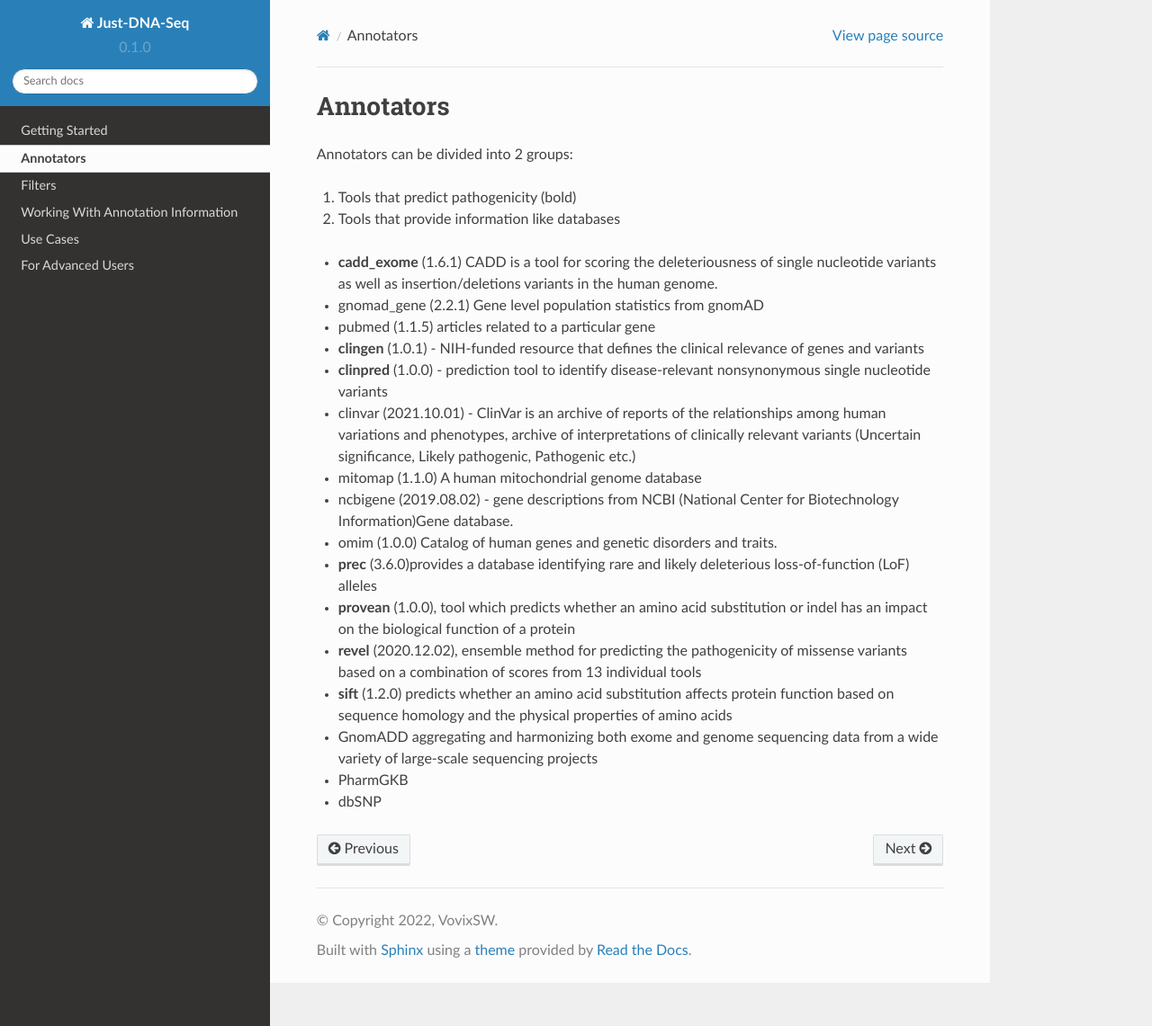
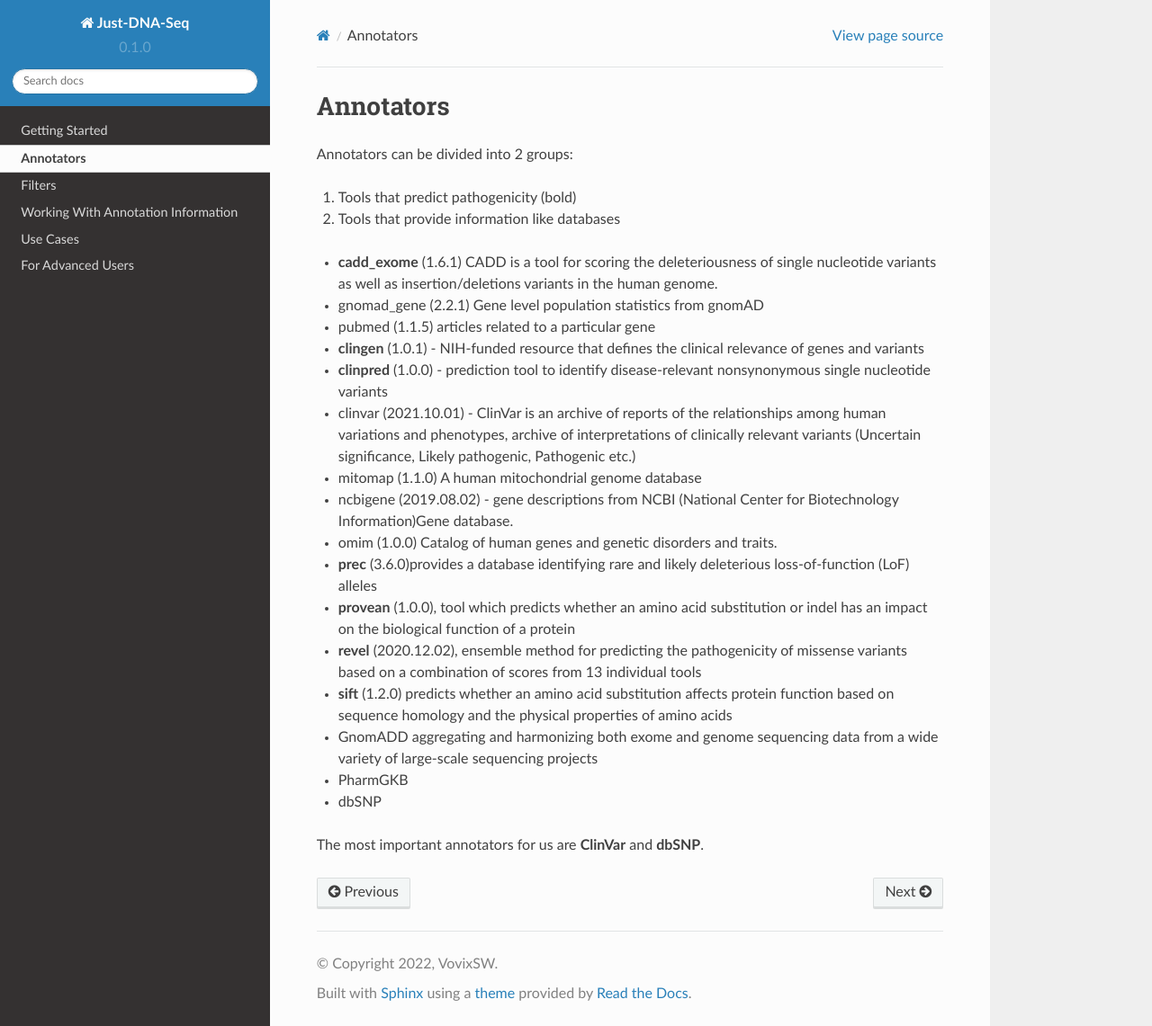
Before and after one commit to dna-seq/just-dna-seq, a Sphinx documentation site: the page built from docs/source/annotators.rst, in a window 1280 px wide and 1141 px high. Shown: the whole window at 90% size. Built offline with Sphinx 7.4.7 and the Read the Docs theme 2.0.0, drawn with Linux system fonts in a browser that asks for light colours.

Commit message:
Update annotators.rst

```diff
--- a/docs/source/annotators.rst
+++ b/docs/source/annotators.rst
@@ -37,3 +37,5 @@ Annotators can be divided into 2 groups:
 • PharmGKB
 
 • dbSNP
+
+The most important annotators for us are **ClinVar** and **dbSNP**.
```
